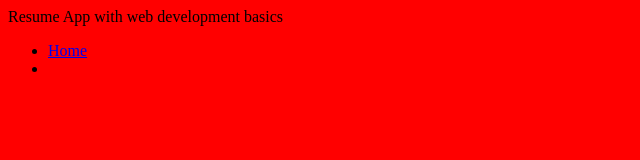
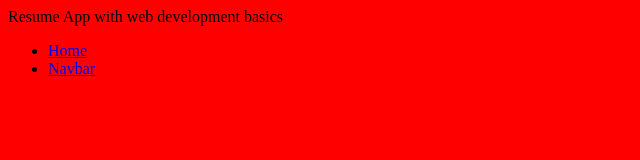
Before and after one commit to sanjay-singh13/Resume_App, a plain HTML site: page index.html in a window 1280 px wide. Shown: the full height of the page, 0-640 px from the left. Drawn offline with Linux system fonts and the light colour scheme.

Commit message:
add navbar to index.html

```diff
--- a/index.html
+++ b/index.html
@@ -15,7 +15,7 @@
                 <a href="./html/Home.html">Home</a>
             </li>
             <li>
-                <a href="./html/Navbar.html"></a>
+                <a href="./html/Navbar.html">Navbar</a>
             </li>
         </ul>
     </div>
```
